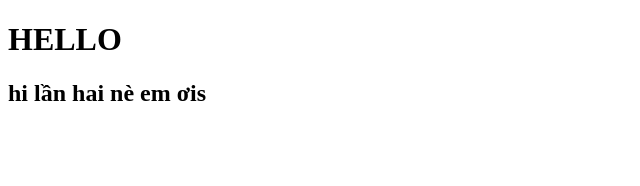
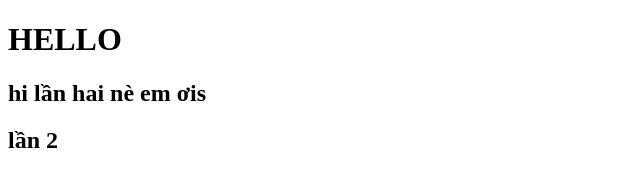
Before and after one commit to RyanTran-825/DuAn, a plain HTML site: page index.html in a window 1280 px wide. Shown: the full height of the page, 0-640 px from the left. Drawn offline with Linux system fonts and the light colour scheme.

Commit message:
bản sửa lần 2

```diff
--- a/index.html
+++ b/index.html
@@ -8,5 +8,6 @@
   <body>
     <h1>HELLO</h1>
     <h2>hi lần hai nè em ơis</h2>
+    <h2>lần 2</h2>
   </body>
 </html>
```
